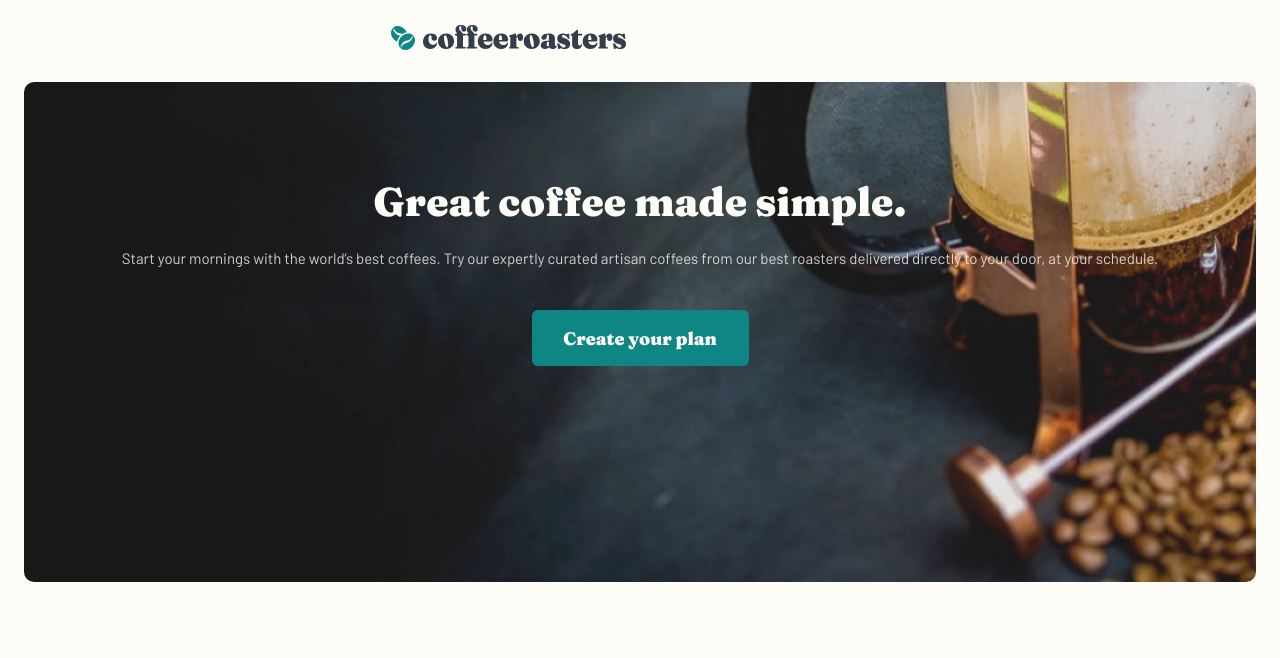
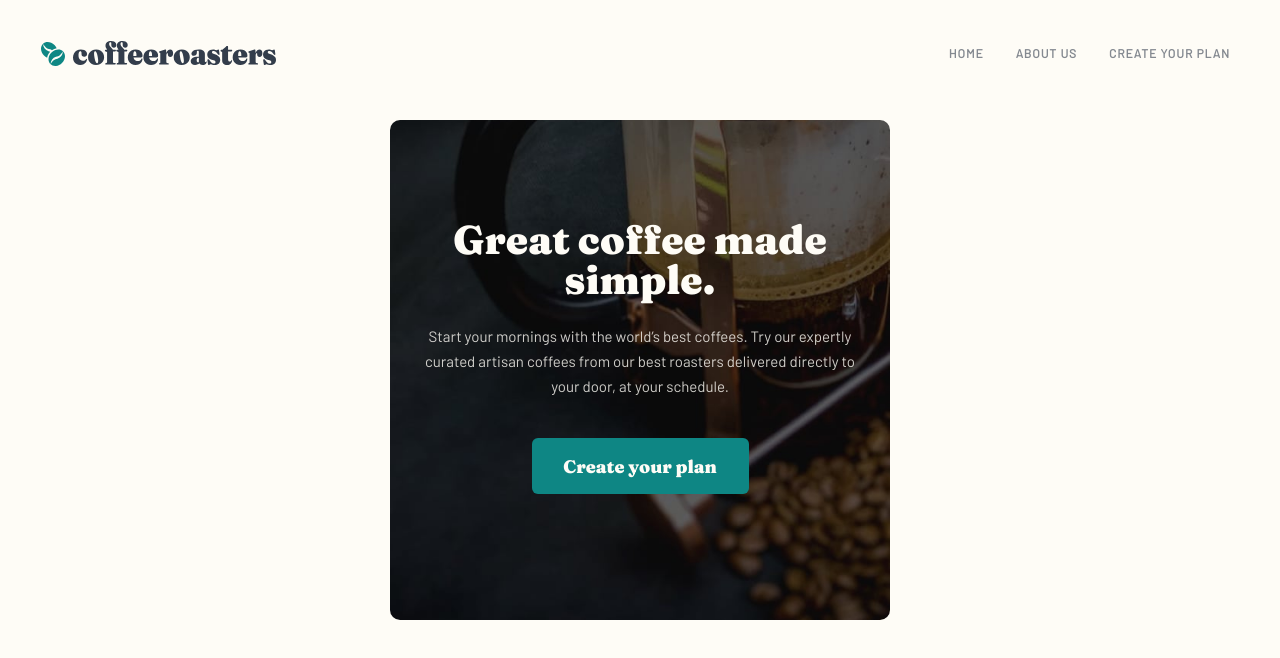
Before and after one commit to ionStici/coffeeroasters-subscription-site-fem, a React (Vite) app: page / in a window 1280 px wide. Shown: the top 658 px of the page. Built offline with nearby package versions, Linux system fonts and the light colour scheme.

Commit message:
Finish Header component

```diff
--- a/src/App.jsx
+++ b/src/App.jsx
@@ -1,6 +1,5 @@
 import Header from './components/Header';
 import Hero from './components/Hero';
-
 import { RouterProvider, createBrowserRouter } from 'react-router-dom';
 
 const Home = function () {
@@ -21,13 +20,14 @@ const About = function () {
     return (
         <>
             <Header />
+            <main>
                 <Hero
                     page="about"
                     title="About Us"
                     text="Coffeeroasters began its journey of exotic discovery in 1999, highlighting stories of coffee from around the world. We have since been dedicated to bring the perfect cup - from bean to brew - in every shipment."
                     button={false}
                 />
-            <p>Hello</p>
+            </main>
         </>
     );
 };
@@ -38,8 +38,8 @@ const Plan = function () {
             <Header />
             <Hero
                 page="plan"
-                title="Great coffee made simple."
-                text="Start your mornings with the world’s best coffees. Try our expertly curated artisan coffees from our best roasters delivered directly to your door, at your schedule."
+                title="Create plan"
+                text="Coffee the way you wanted it to be. For coffee delivered tomorrow, or next week. For whatever brew method you use. For choice, for convenience, for quality."
                 button={false}
             />
         </>
--- a/src/components/Header.jsx
+++ b/src/components/Header.jsx
@@ -1,7 +1,6 @@
 import React from 'react';
 import styles from './../styles/Header.module.scss';
 import { Link } from 'react-router-dom';
-
 import logo from './../assets/shared/desktop/logo.svg';
 import icon_hamburger from './../assets/shared/mobile/icon-hamburger.svg';
 import icon_close from './../assets/shared/mobile/icon-close.svg';
@@ -11,16 +10,16 @@ const Header = function () {
 
     const toggleNav = ({ target }) => {
         if (target.dataset.nav === 'close') {
-            target.dataset.nav = 'open';
             target.querySelector('img').src = icon_close;
             nav.current.classList.add(styles.open);
+            target.dataset.nav = 'open';
             return;
         }
 
         if (target.dataset.nav === 'open') {
-            target.dataset.nav = 'close';
             target.querySelector('img').src = icon_hamburger;
             nav.current.classList.remove(styles.open);
+            target.dataset.nav = 'close';
             return;
         }
     };
--- a/src/components/Hero.jsx
+++ b/src/components/Hero.jsx
@@ -13,7 +13,7 @@ const Hero = function (props) {
                 <p className={styles.text}>{props.text}</p>
 
                 {props.button ? (
-                    <Link className={styles.link} to={`/${props.page}`}>
+                    <Link className={styles.link} to="/plan">
                         {props.button}
                     </Link>
                 ) : (
--- a/src/styles/Header.module.scss
+++ b/src/styles/Header.module.scss
@@ -11,6 +11,11 @@
     max-width: 548px;
     margin: 0 auto;
     padding: 23.5px 14px 31.5px 24px;
+
+    @media only screen and (min-width: 768px) {
+        max-width: 1360px;
+        padding: 40px 40px 53px 40px;
+    }
 }
 
 .logo_link {
@@ -32,11 +37,11 @@
     padding: 10px;
     border: none;
     background-color: transparent;
-
     cursor: pointer;
 
     @media only screen and (min-width: 768px) {
         display: none;
+        visibility: hidden;
     }
 
     img {
@@ -49,49 +54,79 @@
 // // // // // // // // // // // // // // // // // // // //
 
 .nav {
-    display: none;
-
+    @media only screen and (max-width: 767px) {
         position: absolute;
         top: 90px;
         left: 0;
         z-index: 5;
-
         width: 100vw;
         height: 577px;
+        // prettier-ignore
+        background: linear-gradient(to top, rgba(254, 252, 247, 0.504981) 0%, #fefcf7 55.94%);
+        padding: 40px 0;
+        display: none;
+    }
 
-    background: linear-gradient(
-        to top,
-        rgba(254, 252, 247, 0.504981) 0%,
-        #fefcf7 55.94%
-    );
-
-    text-align: center;
-    padding: 40px 0;
+    @media only screen and (min-width: 768px) {
+        margin-left: auto;
+    }
 }
 
 .ul {
     list-style: none;
+
+    @media only screen and (min-width: 768px) {
+        display: flex;
+        align-items: center;
+    }
 }
 
 .li {
     &:not(:last-child) {
+        @media only screen and (max-width: 767px) {
             margin-bottom: 32px;
+        }
+
+        @media only screen and (min-width: 768px) {
+            margin-right: 12px;
+        }
     }
 }
 
 .link,
 .link:link,
 .link:visited {
+    display: flex;
+    justify-content: center;
+    transition: color 0.15s;
+
+    font-family: var(--fraunces);
+    color: var(--color-dark-grey-blue);
     text-decoration: none;
-
-    color: var(--color-dark-grey-blue);
     font-weight: 900;
     font-size: 24px;
     line-height: 32px;
+
+    @media only screen and (min-width: 768px) {
+        font-family: var(--barlow);
+        color: var(--color-grey);
+        text-transform: uppercase;
+        font-weight: 700;
+        font-size: 12px;
+        line-height: 15px;
+        letter-spacing: 0.923077px;
+        padding: 6px 10px;
+    }
+
+    &:hover {
+        color: var(--color-dark-grey-blue);
+    }
 }
 
 .open {
+    @media only screen and (max-width: 767px) {
         display: block;
+    }
 }
 
 // // // // // // // // // // // // // // // // // // // //
--- a/src/styles/Hero.module.scss
+++ b/src/styles/Hero.module.scss
@@ -1,11 +1,11 @@
 .section {
+    max-width: 548px;
+    margin: 0 auto;
     padding: 0 24px;
-    height: 500px;
 }
 
 .wrapper {
     width: 100%;
-    height: 100%;
     border-radius: 10px;
     padding: 100px 24px 0 24px;
     text-align: center;
@@ -14,17 +14,18 @@
 }
 
 .home {
+    height: 500px;
     background-image: url(./../assets/home/mobile/image-hero-coffeepress.jpg);
-
-    @media only screen and (min-width: 768px) {
-        background-image: url(./../assets/home/tablet/image-hero-coffeepress.jpg);
-    }
 }
 
 .about {
+    height: 400px;
+    background-image: url(./../assets/about/mobile/image-hero-whitecup.jpg);
 }
 
 .plan {
+    height: 400px;
+    background-image: url(./../assets/plan/mobile/image-hero-blackcup.jpg);
 }
 
 .title {
--- a/src/styles/base.scss
+++ b/src/styles/base.scss
@@ -1,7 +1,6 @@
 :root {
     --barlow: 'Barlow', sans-serif;
     --fraunces: 'Fraunces', serif;
-
     --color-dark-cyan: hsla(179, 81%, 29%, 1);
     --color-dark-grey-blue: hsla(216, 20%, 25%, 1);
     --color-pale-orange: hsla(25, 95%, 86%, 1);
@@ -24,6 +23,3 @@
 html {
     background-color: var(--color-light-cream);
 }
-
-body {
-}
```
Lines whose indentation alone changed are shown as unchanged.
